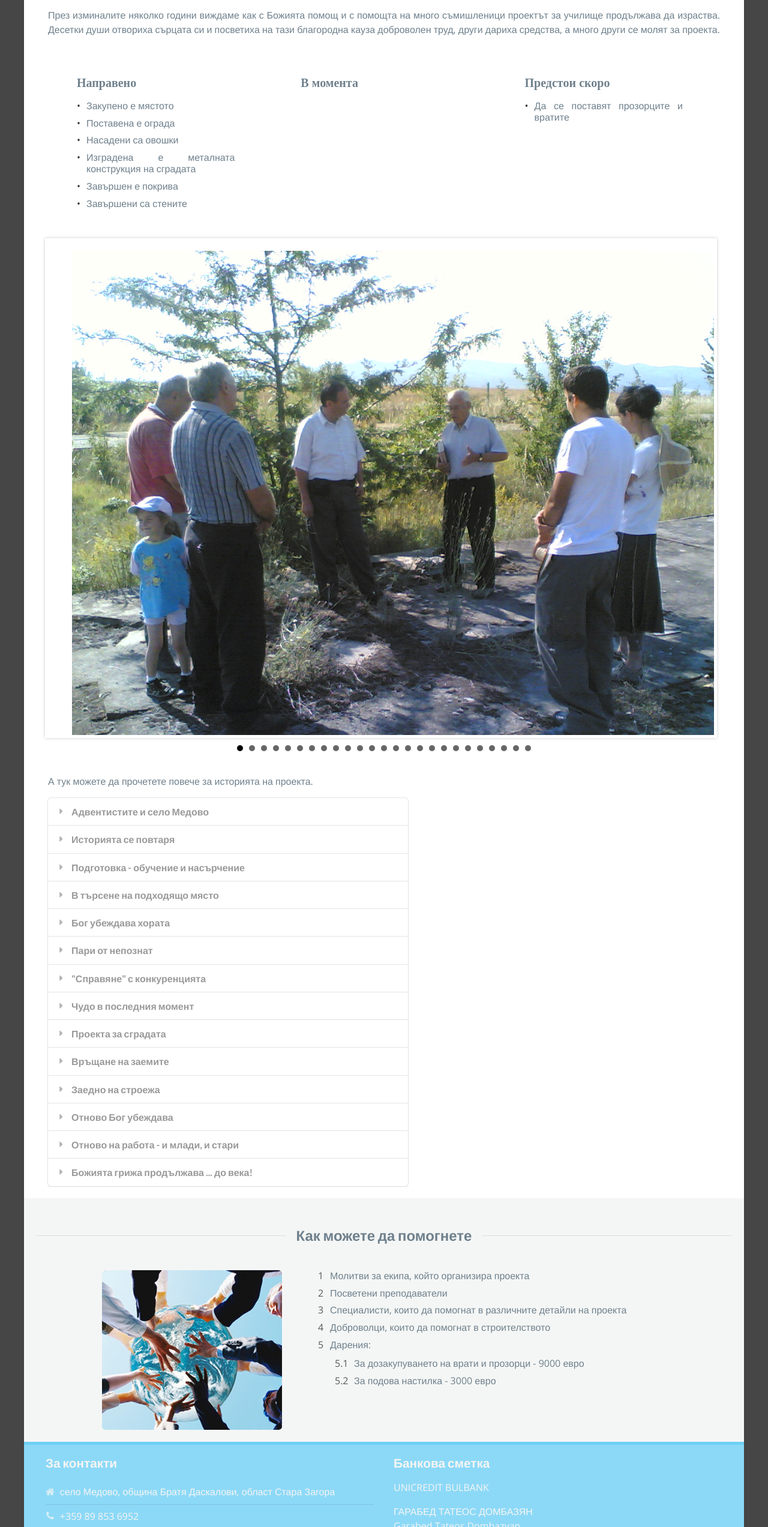
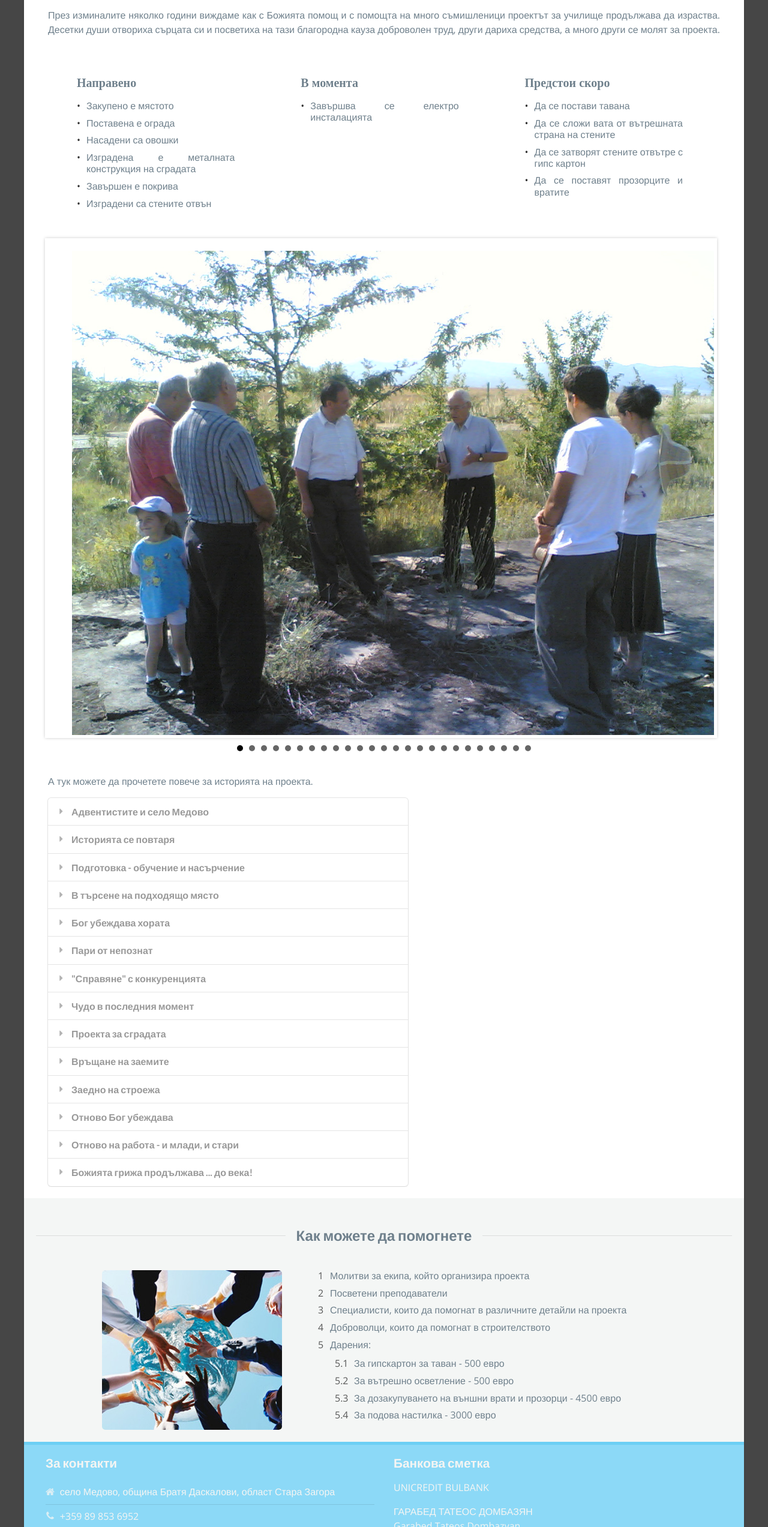
Before and after one commit to peychinov/medovo_school_website, a plain HTML site: page bulgarian.html in a window 1280 px wide. Shown: the part 8001-10546 px from the top of the page at 60% size. Drawn offline with nearby package versions, Linux system fonts and the light colour scheme.

Commit message:
Updated activities & needs

```diff
--- a/bulgarian.html
+++ b/bulgarian.html
@@ -622,7 +622,7 @@
                   <li>Насадени са овошки</li>
                   <li>Изградена е металната конструкция на сградата</li>
                   <li>Завършен е покрива</li>
-                  <li>Завършени са стените</li>
+                  <li>Изградени са стените отвън</li>
                 </ul>
               </div>
             </div>
@@ -630,6 +630,7 @@
               <div class="text screen-95" style='text-align: justify;'>
                 <h5 class="upper">В момента</h5>
                 <ul class="ui list">
+                  <li>Завършва се електро инсталацията</li>
                 </ul>
               </div>
             </div>
@@ -637,6 +638,9 @@
               <div class="text screen-95" style='text-align: justify;'>
                 <h5 class="upper">Предстои скоро</h5>
                 <ul class="ui list">
+                  <li>Да се постави тавана</li>
+                  <li>Да се сложи вата от вътрешната страна на стените</li>
+                  <li>Да се затворят стените отвътре с гипс картон</li>
                   <li>Да се поставят прозорците и вратите</li>
                 </ul>
               </div>
@@ -894,8 +898,10 @@
               <li>Доброволци, които да помогнат в строителството</li>
               <li>Дарения:
                 <ol>
-                   <li>За дозакупуването на врати и прозорци - 9000 евро</li>
-                   <li>За подова настилка - 3000 евро</li>
+                  <li>За гипскартон за таван - 500 евро</li>
+                  <li>За вътрешно осветление - 500 евро</li>
+                  <li>За дозакупуването на външни врати и прозорци - 4500 евро</li>
+                  <li>За подова настилка - 3000 евро</li>
                 </ol>
               </li>
             </ol>
```
Also changed, not shown: english.html (+7 -2 lines).
